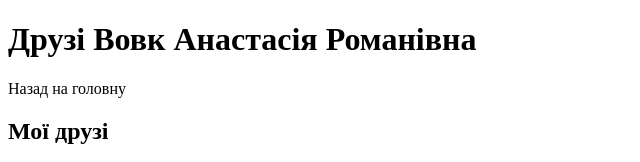
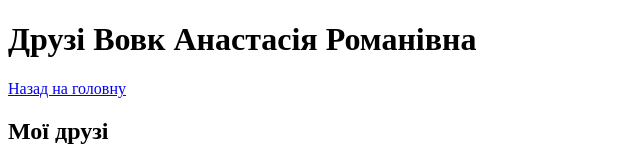
Before and after one commit to Vovkanastasiia05/my-repo1, a plain HTML site: page practical.work1/friends.html in a window 1280 px wide. Shown: the top 162 px of the page, without its empty margins (0-640 px from the left). Drawn offline with Linux system fonts and the light colour scheme.

Commit message:
friends.html

```diff
--- a/practical.work1/friends.html
+++ b/practical.work1/friends.html
@@ -7,7 +7,7 @@
 </head>
 <body>
     <h1>Друзі Вовк Анастасія Романівна</h1>
-    <p>Назад на головну</p>
+    <a href="index.html">Назад на головну</a>
     <h2>Мої друзі</h2>
     <table border="1">
         <caption>Інформація про моїх друзів</caption>
```
